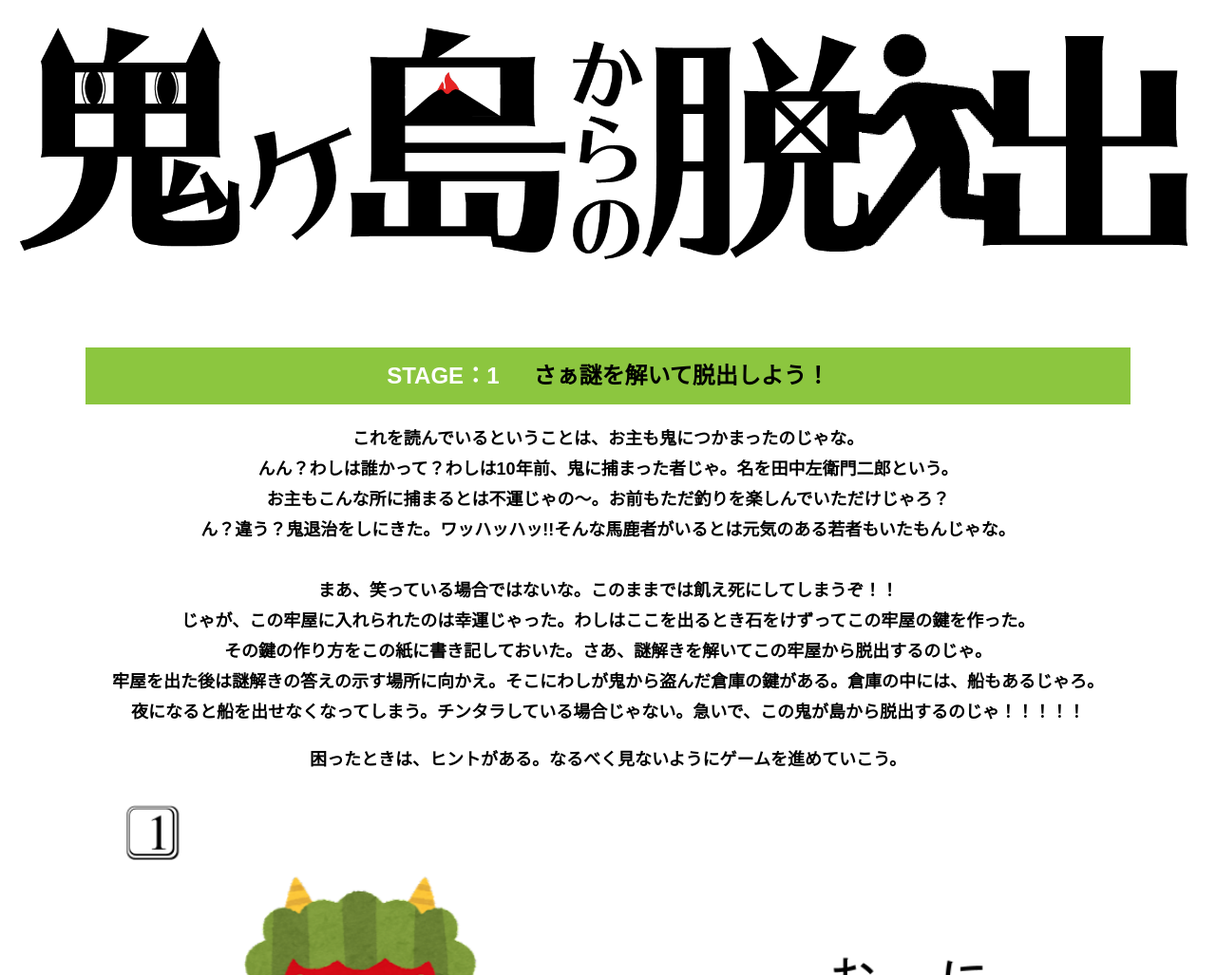
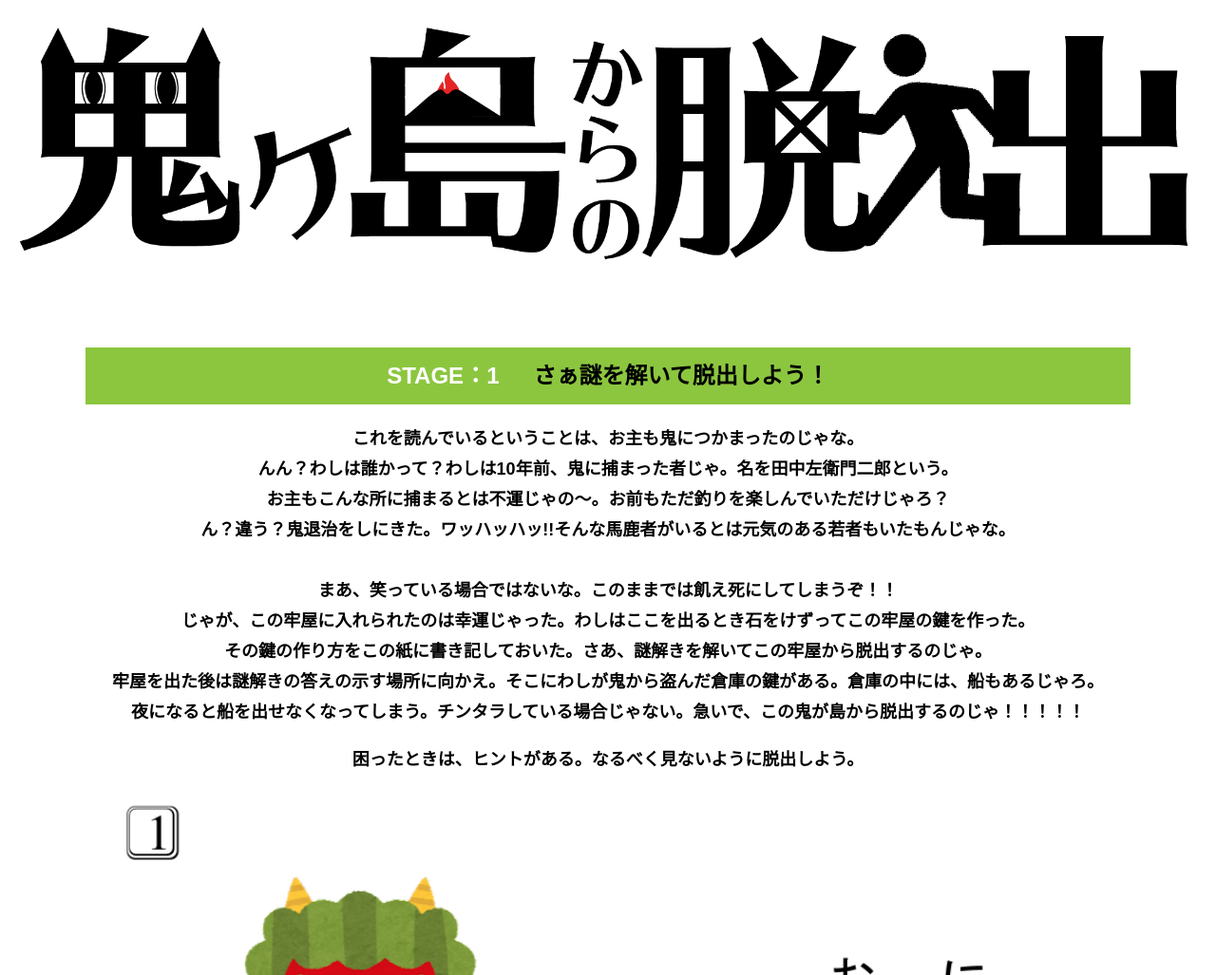
Before and after one commit to na1200/assessment3, a plain HTML site: page main.html in a window 1280 px wide. Shown: the part 73-1100 px from the top of the page at 95% size. Drawn offline with nearby package versions, Linux system fonts and the light colour scheme.

Commit message:
Update main.html

```diff
--- a/main.html
+++ b/main.html
@@ -45,7 +45,7 @@
               牢屋を出た後は謎解きの答えの示す場所に向かえ。そこにわしが鬼から盗んだ倉庫の鍵がある。倉庫の中には、船もあるじゃろ。<br>
               夜になると船を出せなくなってしまう。チンタラしている場合じゃない。急いで、この鬼が島から脱出するのじゃ！！！！！<br>
             </p>
-            <p class="text-center">困ったときは、ヒントがある。なるべく見ないようにゲームを進めていこう。</p>
+            <p class="text-center">困ったときは、ヒントがある。なるべく見ないように脱出しよう。</p>
 
             <div class="container">
               <figure class="image__container">
```
